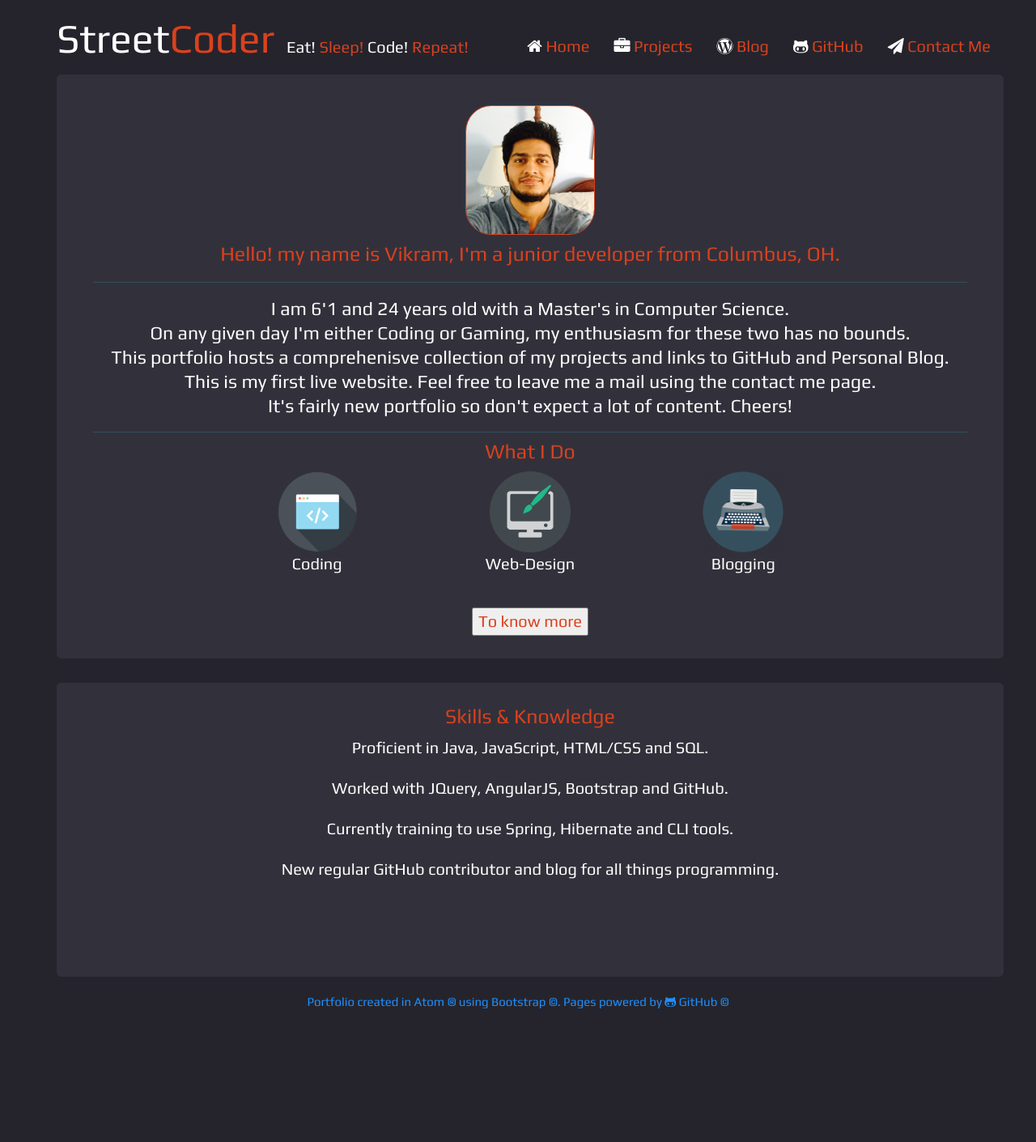
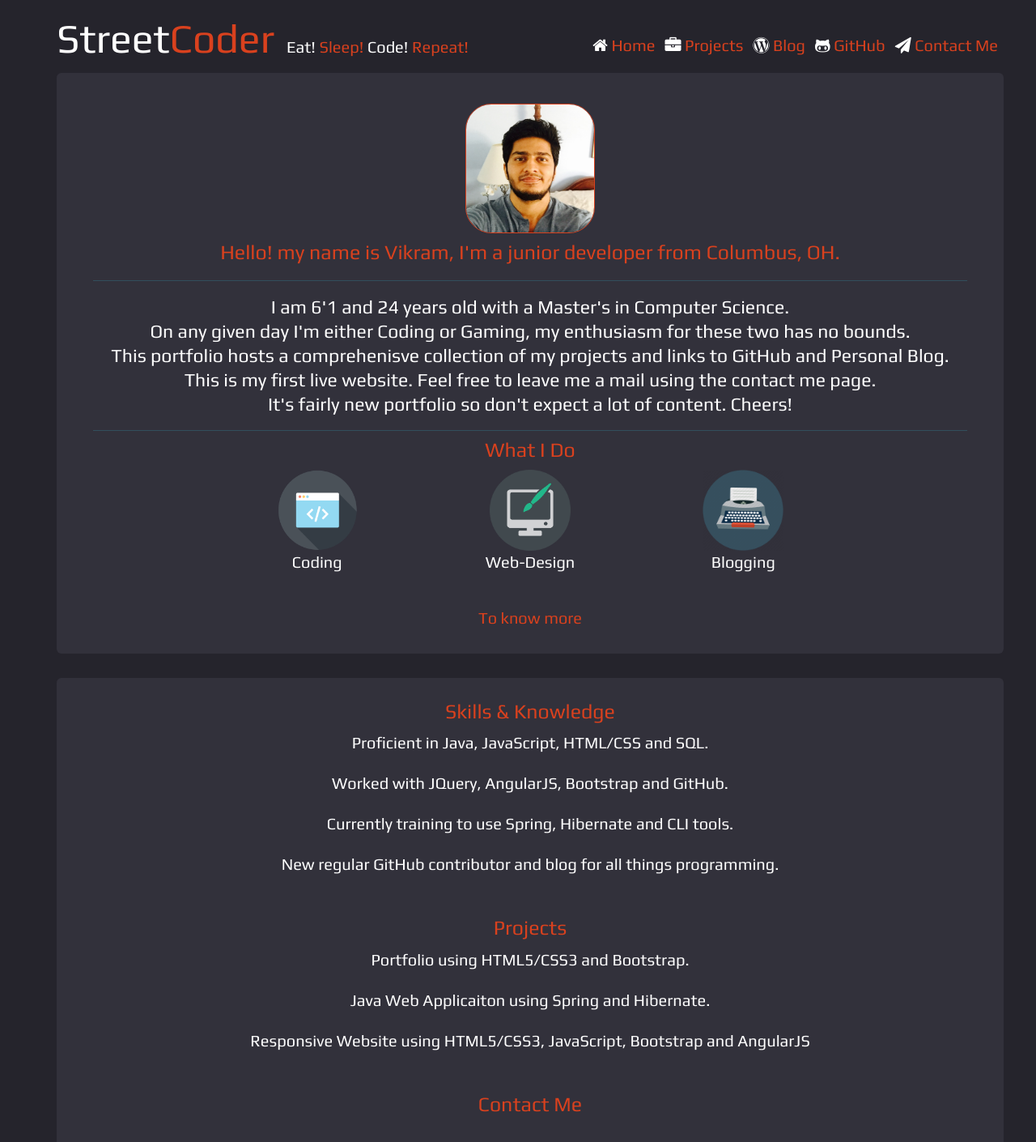
Before and after one commit to streetcoder10/streetcoder10.github.io, a plain HTML site: page index.html in a window 1280 px wide. Shown: the top 1410 px of the page at 81% size. Before the commit the page ends 1245 px from the top, so only its background shows below. Drawn offline with nearby package versions, Linux system fonts and the light colour scheme.

Commit message:
changes to index and css

```diff
--- a/index.html
+++ b/index.html
@@ -7,20 +7,38 @@
   <link rel="stylesheet" type="text/css" href="portfolio.css"/>
   <link href="https://maxcdn.bootstrapcdn.com/bootstrap/3.3.6/css/bootstrap.min.css" rel="stylesheet" type="text/css">
   <link rel="stylesheet" href="https://cdnjs.cloudflare.com/ajax/libs/font-awesome/4.7.0/css/font-awesome.min.css">
+  <style type="text/css">
+  a:link    {
+    /* Applies to all unvisited links */
+    text-decoration:  none;
+    }
+  a:visited {
+    /* Applies to all visited links */
+    text-decoration:  none;
+    }
+  a:hover   {
+    /* Applies to links under the pointer */
+    text-decoration:  none;
+    }
+  a:active  {
+    /* Applies to activated links */
+    text-decoration:  none;
+    }
+  </style>
 </head>
 <body class="pagebody container">
   <header class="container">
     <div class="row">
       <h1 href="index.html">Street<span style="color: #D9411E">Coder&nbsp</span></h1>
       <p>Eat! <span style="color: #D9411E">Sleep!</span> Code! <span style="color: #D9411E">Repeat!</span></p>
-      <nav class="navbar navbar-right" role="navigation">
+      <nav class="navbar  navbar-right" role="navigation">
         <div class="container-fluid">
-          <ul class="nav navbar-nav">
-            <li><a href="index.html"><span style="color:white"><i class="fa fa-home"></i></span>&nbspHome</a></li>
-            <li><a href="projects.html"><span style="color:white"><i class="fa fa-briefcase"></i></span>&nbspProjects</a></li>
-            <li><a href="https://streetcoder.org/"><span style="color:white"><i class="fa fa-wordpress"></i></span>&nbspBlog</a></li>
-            <li><a href="https://github.com/streetcoder10"><span style="color:white"><i class="fa fa-github-alt"></i></span>&nbspGitHub</a></li>
-            <li><a href="contact.html"><span style="color:white"><i class="fa fa-paper-plane"></i></span>&nbspContact Me</a></li>
+          <ul class="nav navbar-nav mynavbar">
+            <li><button><a href="index.html"><span style="color:white"><i class="fa fa-home"></i></span>&nbspHome</a></button></li>
+            <li><button><a href="#project"><span style="color:white"><i class="fa fa-briefcase"></i></span>&nbspProjects</a></button></li>
+            <li><button><a href="https://streetcoder.org/"><span style="color:white"><i class="fa fa-wordpress"></i></span>&nbspBlog</a></button></li>
+            <li><button><a href="https://github.com/streetcoder10"><span style="color:white"><i class="fa fa-github-alt"></i></span>&nbspGitHub</a></button></li>
+            <li><button><a href="#contact"><span style="color:white"><i class="fa fa-paper-plane"></i></span>&nbspContact Me</a></button></li>
           </ul>
         </div>
       </div>
@@ -66,6 +84,19 @@
             <li>New regular GitHub contributor and blog for all things programming.</li>
           </ul>
         </div>
+        <div id="colorbox" class="row">
+          <a id="project"><h3>Projects</h3></a>
+          <ul class="list-unstyled">
+            <li>Portfolio using HTML5/CSS3 and Bootstrap.</li>
+            <li>Java Web Applicaiton using Spring and Hibernate.</li>
+            <li>Responsive Website using HTML5/CSS3, JavaScript, Bootstrap and AngularJS</li>
+          </ul>
+        </div>
+        <div id="colorbox" class="row">
+          <a id="contact"><h3>Contact Me</h3></a>
+          <ul class="list-unstyled">
+          </ul>
+        </div>
       </div>
     </section>
     <footer>
--- a/portfolio.css
+++ b/portfolio.css
@@ -4,6 +4,7 @@
   background-color: #25242C;
   font-family: 'Play';
 }
+
 header h1, p, nav, a {
   display: inline;
   position: relative;
@@ -151,3 +152,26 @@ center h2{
   color: #D9411E;
   font-size: 20px;
 }
+
+.nav>li>button>a:focus, .nav>li>button>a:hover {
+        text-decoration: none;
+        color: red;
+        background-color: transparent !important;
+  }
+
+  center>button>a:focus, center>button>a:hover {
+          text-decoration: none;
+          color: red;
+          background-color: transparent !important;
+    }
+
+  button {
+      background-color: Transparent;
+      background-repeat:no-repeat;
+      border: none;
+      cursor:pointer;
+      overflow: hidden;
+      outline:none;
+      position: relative;
+      top: 9px;
+  }
```
